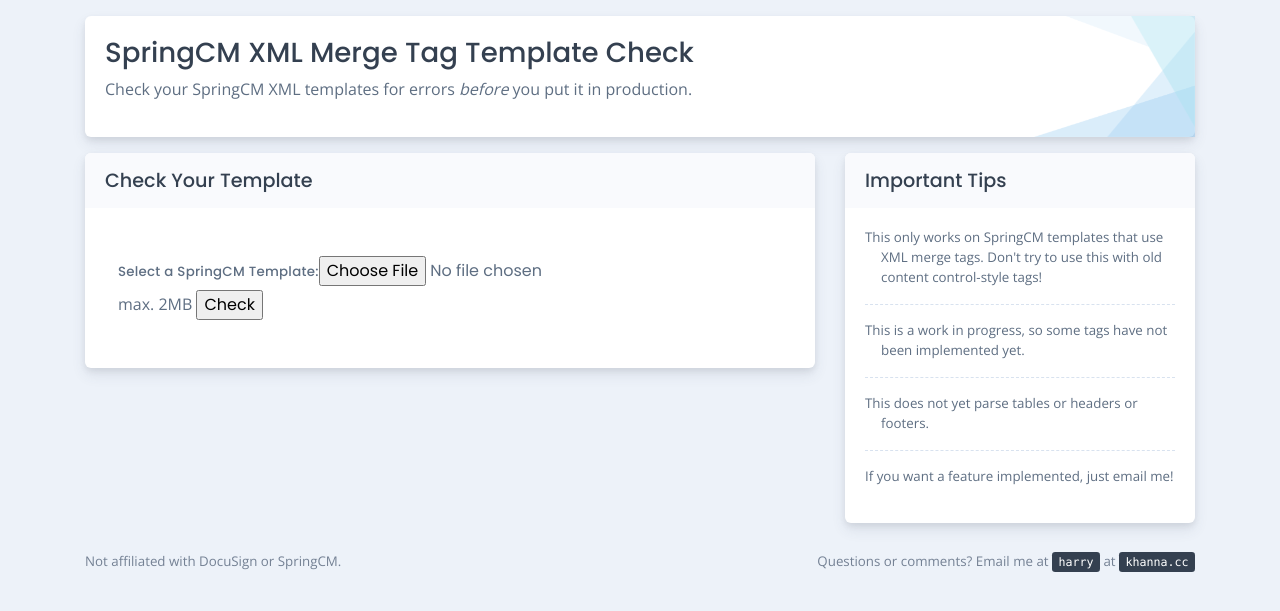
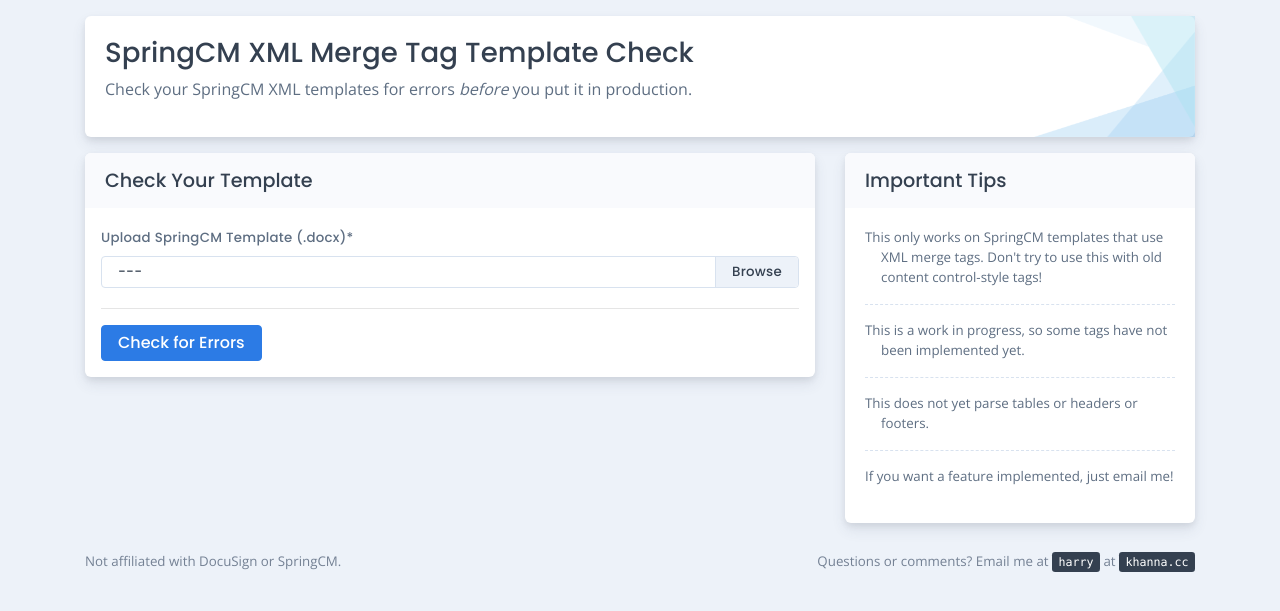
Before and after one commit to hkhanna/springcm-tools, a Django app: page / in a window 1280 px wide. Shown: the top 611 px of the page. Run offline with Django 3.2, Linux system fonts and the light colour scheme; some libraries are stand-ins or nearby versions.

Commit message:
Make website look decent
Closes #3

```diff
--- a/config/settings/base.py
+++ b/config/settings/base.py
@@ -27,6 +27,7 @@
     'django.contrib.sessions',
     'django.contrib.messages',
     'django.contrib.staticfiles',
+    'crispy_forms',
 ]
 
 MIDDLEWARE = [
@@ -108,3 +109,5 @@
 # https://docs.djangoproject.com/en/2.2/howto/static-files/
 
 STATIC_URL = '/static/'
+
+CRISPY_TEMPLATE_PACK = 'bootstrap4'
--- a/requirements/base.txt
+++ b/requirements/base.txt
@@ -1,5 +1,6 @@
 astroid==2.2.5
 Django==2.2.1
+django-crispy-forms==1.7.2
 django-environ==0.4.5
 isort==4.3.20
 lazy-object-proxy==1.4.1
--- a/springcm_tools/linter/forms.py
+++ b/springcm_tools/linter/forms.py
@@ -1,4 +1,16 @@
 from django import forms
+from crispy_forms.helper import FormHelper
+from crispy_forms.layout import HTML, Layout, Div, Field
 
 class UploadFileForm(forms.Form):
-    file = forms.FileField(label="Select a SpringCM Template", help_text="max. 2MB")
+    file = forms.FileField(label="Upload SpringCM Template (.docx)")
+
+    def __init__(self, *args, **kwargs):
+        super(UploadFileForm, self).__init__(*args, **kwargs)
+        self.helper = FormHelper()
+        self.helper.form_method = 'POST'
+        self.helper.form_action = 'linter:index'
+        self.helper.layout = Layout(
+            Div('file'),
+            HTML('<hr /><button type="submit" class="btn btn-primary"><span class="fas fa-compress"></span> Check for Errors</button>')
+        )
--- a/springcm_tools/linter/templates/linter/index.html
+++ b/springcm_tools/linter/templates/linter/index.html
@@ -1,20 +1,15 @@
 {% extends 'linter/base.html' %}
+{% load crispy_forms_tags %}
 {% block body %}
 <div class="row">
     <div class="col-lg-8 mb-1 mb-lg-0">
-        <div class="card">
+        <div class="card center">
             <div class="card-header bg-light d-flex justify-content-between align-items-center">
                 <h5 class="mb-0">Check Your Template</h5>
             </div>
-            <div class="card-body overflow-hidden p-lg-5">
-                <div class="row align-items-center justify-content-between">
-                    <form enctype="multipart/form-data" action="{% url 'linter:index' %}" method="POST">
-                        {% csrf_token %}
-                        {{ form }}
-                        <input type="submit" value="Check">
-                    </form>
-                </div>
-            </div>
+            <div class="card-body p-lg-3">
+                {% crispy form %}
+           </div>
         </div>
     </div>
     <div class="col-lg-4">
```
